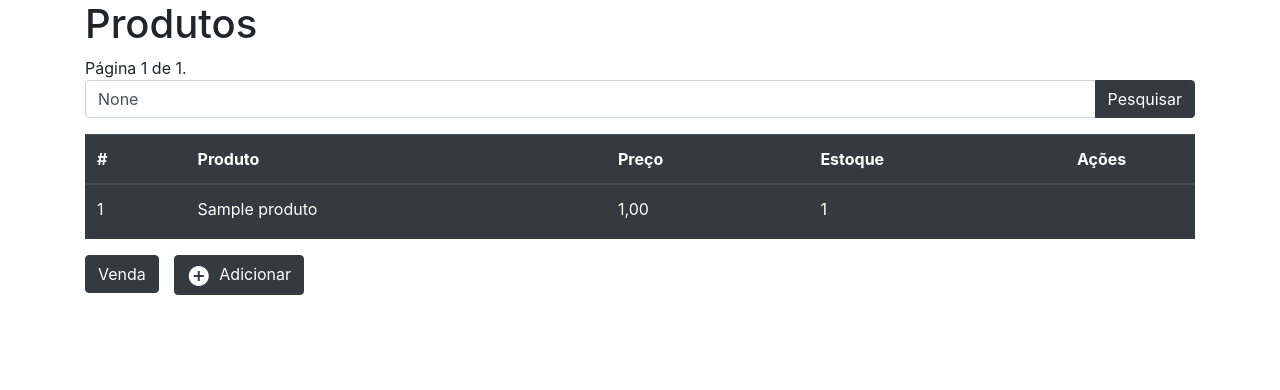
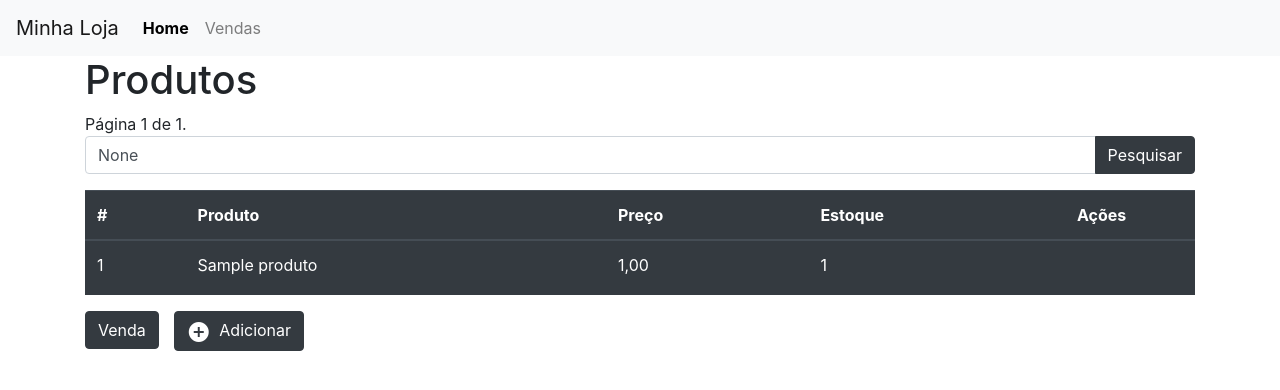
Before and after one commit to Matheus2037/DjangoFormsMysql, a Django app: page / in a window 1280 px wide. Shown: the top 390 px of the page. Run offline with Django 4.2, Linux system fonts and the light colour scheme; tables that the repository leaves empty hold one stand-in row (values such as "Sample post"); grey boxes marked "Sample" are stand-in pictures; some libraries are stand-ins or nearby versions.

Commit message:
Barra de navegaçção adicionada

```diff
--- a/core/templates/index.html
+++ b/core/templates/index.html
@@ -9,7 +9,30 @@
     <link href="{% static '../css/styles.css' %}" rel="stylesheet">
     <link rel="stylesheet" href="https://fonts.googleapis.com/icon?family=Material+Icons">
 </head>
+    <style>
+        .active {
+            font-weight: bold;
+            color: black !important;
+        }
+    </style>
 <body>
+    <nav class="navbar navbar-expand-lg navbar-light bg-light">
+        <a class="navbar-brand" href="#">Minha Loja</a>
+        <button class="navbar-toggler" type="button" data-toggle="collapse" data-target="#navbarNav" aria-controls="navbarNav" aria-expanded="false" aria-label="Toggle navigation">
+            <span class="navbar-toggler-icon"></span>
+        </button>
+        <div class="collapse navbar-collapse" id="navbarNav">
+            <ul class="navbar-nav">
+                <li class="nav-item">
+                    <a class="nav-link {% if request.resolver_match.url_name == 'index' %}active{% endif %}" href="{% url 'index' %}">Home</a>
+                </li>
+                <li class="nav-item">
+                    <a class="nav-link {% if request.resolver_match.url_name == 'venda' %}active{% endif %}" href="{% url 'venda' %}">Vendas</a>
+                </li>
+            </ul>
+        </div>
+    </nav>
+
     <div class="container">
         <h1>Produtos</h1>
         <span>
```
Also changed, not shown: core/templates/produto.html (+24 -0 lines), core/templates/venda.html (+24 -0 lines).
